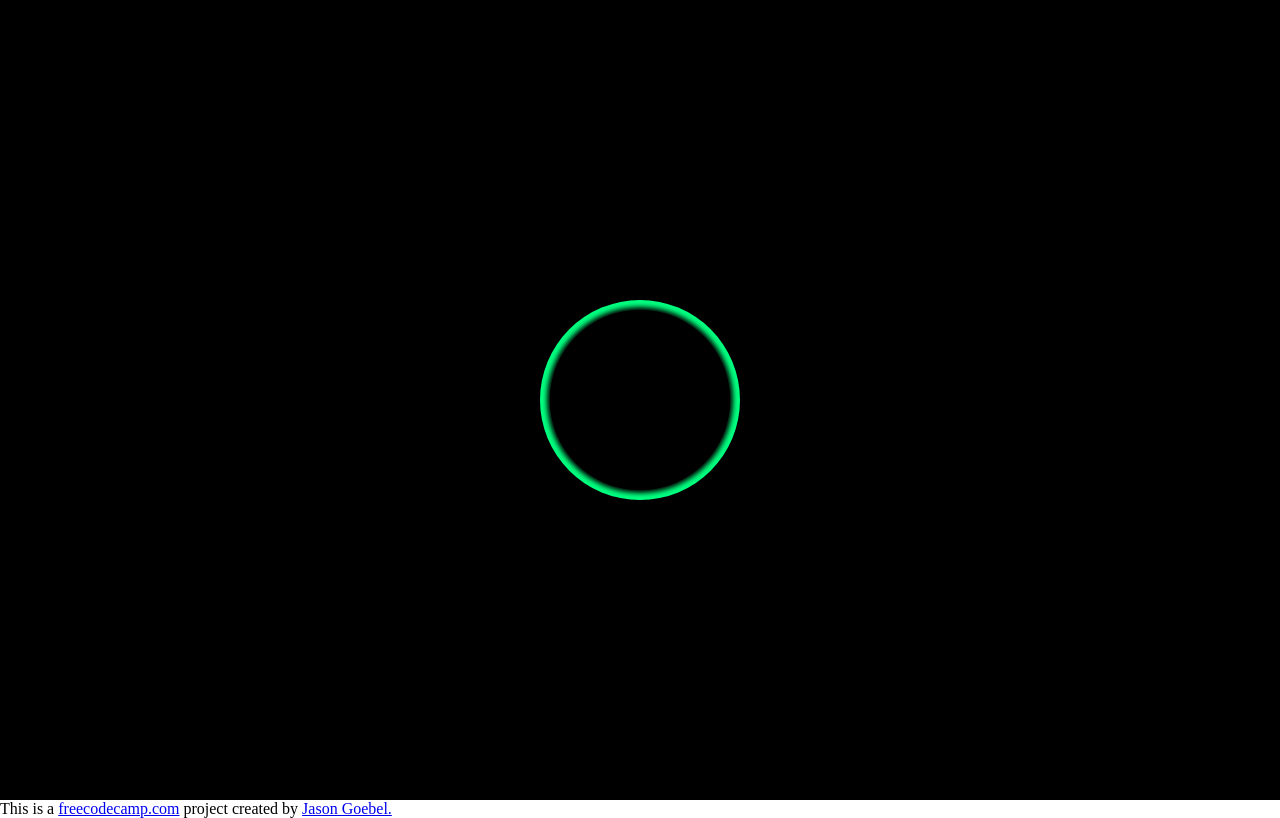
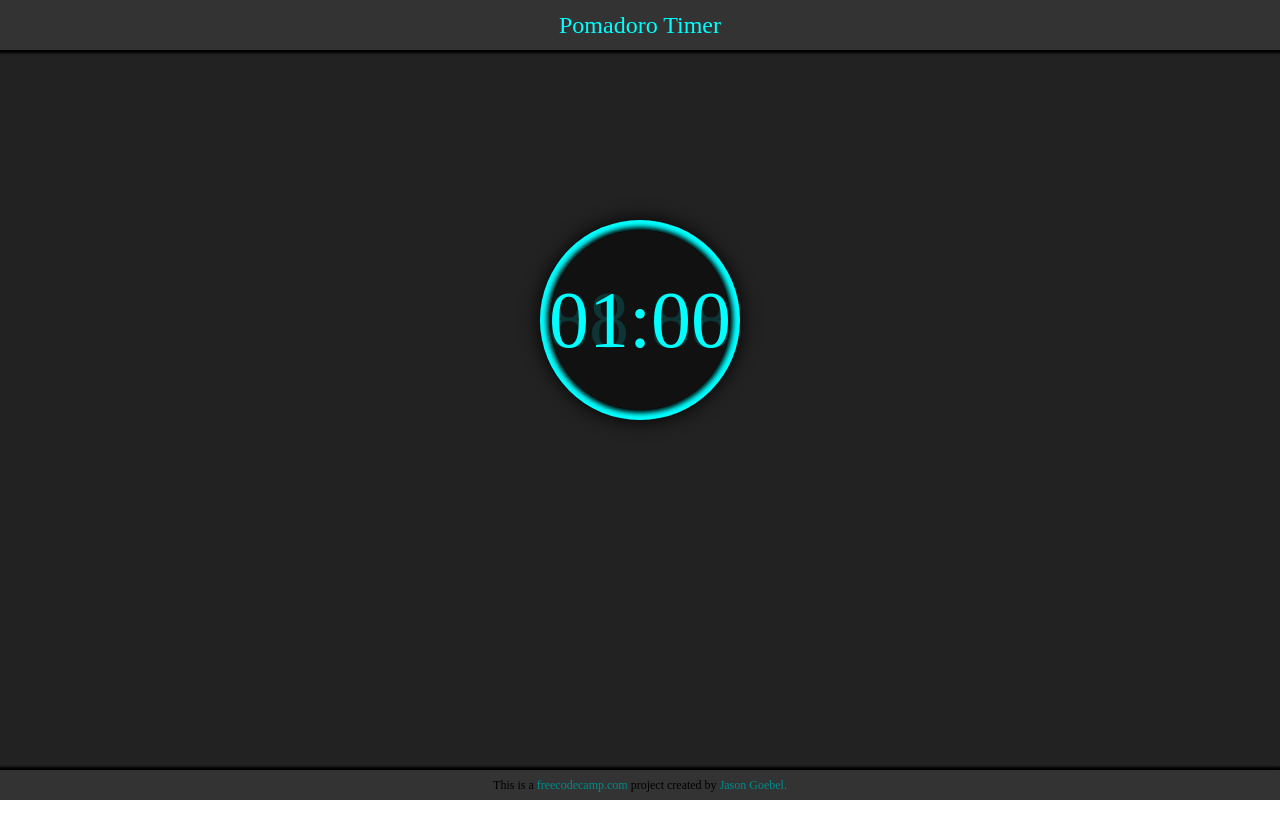
Before and after one commit to JMGoebel/pompdoro_clock, a plain HTML site: page index.htm in a window 1280 px wide. Drawn offline with Linux system fonts and the light colour scheme; a web font is replaced by a local one.

Commit message:
Finished Clock basic funtionality: timer, animation, stop and start.  Pre slidebar to set time.

```diff
--- a/index.htm
+++ b/index.htm
@@ -3,11 +3,12 @@
   <head>
     <meta charset="utf-8">
     <meta name="viewport" content="width=device-width, initial-scale=1.0">
-    <title>Pomodoro Clock</title>
+    <title>WARNING SET CORS Pomodoro Clock</title>
     <meta name="description" content="A pomadoro clock made with html, css, and javascript">
     <meta name="author" content="Jason M. Goebel">
 
-    <link rel="stylesheet" href="style.css">
+    <link rel="stylesheet" href="http://jasongoebel.com/assests/fonts/sfDigitalReadout/stylesheet.css" type="text/css" charset="utf-8">
+    <link rel="stylesheet" href="style.css" type="text/css" charset="utf-8">
 
     <!--[if lt IE 9]>
       <script src="https://cdnjs.cloudflare.com/ajax/libs/html5shiv/3.7.3/html5shiv.js"></script>
@@ -15,14 +16,20 @@
   </head>
   <body>
     <header>
+      <div id="headerContent">
+        <p>Pomadoro Timer</p>
+      </div>
     </header>
     <div id="clockContainer">
-      <svg width='200' height='200' class='svgContainer'>
+      <svg width='200px' height='200px' class='svgContainer'>
         <circle r='100' cx='100' cy='100' id='clockFull'/>
         <circle r='100' cx='100' cy='100' id='clockEmpty'/>
       </svg>
     </div>
-    <div id="innerCircle"></div>
+    <div id="innerCircle">
+      <div class="timer">88:88</div>
+      <div class="timer" id="displayTimer"></div>
+    </div>
     <footer>
       <div id="footerContent">
         <p>This is a <a href='https://freecodecamp.com' target="_blank">freecodecamp.com</a> project created by
--- a/script.js
+++ b/script.js
@@ -1,9 +1,11 @@
-var time = 60 * .25; // in seconds;
+var time = 60 * 1; // in seconds;
 var transitionEffect = 'stroke-dasharray ' + time + 's linear';
 var clockFull = document.getElementById('clockFull');
 var clockEmpty = document.getElementById('clockEmpty');
-var fullBarColor = '';
-var emptyBarColor = '#555';
+var emptyBarColor = 'darkcyan';
+var timerDisplay = document.getElementById('displayTimer');
+var timeRemaining;
+var timer;
 
 function start () {
   clockFull.style.transition = transitionEffect;
@@ -11,23 +13,57 @@ function start () {
 
   clockEmpty.style.transition = transitionEffect;
   clockEmpty.style.strokeDasharray = '628 628';
+
+  // Updates timer every second
+  timer = setInterval(tickTock, 1000);
 }
 
-function sets (a,b,c) {
-  clock[0].style.strokeDasharray = a + ' ' + b;
+// displays time, undates everysecond
+function tickTock() {
+  timeDisplay();
 }
 
-function clear () {
+function timeDisplay () {
+  var min = parseInt(timeRemaining / 60);
+  var sec = timeRemaining % 60;
+
+  if (min < 10){
+    min = '0' + min;
+  }
+  if (sec < 10){
+    sec = '0' + sec;
+  }
+
+  timeRemaining -= 1;
+
+  if (timeRemaining < 0){
+    clearInterval(timer);
+  }
+
+  timerDisplay.textContent = min+":"+sec;
+}
+
+function pause () {
+  // store current time remaining
+  // clear interval
+  // start for setinterval and send in time remaning
+}
+
+
+// Initialize is called at load and on reseting the timer
+function init () {
   clockFull.style.transition = "none";
   clockFull.style.strokeDasharray = '628 0';
-  clockFull.style.stroke = fullBarColor;
   clockEmpty.style.transition = "none";
   clockEmpty.style.strokeDasharray = '0 628';
   clockEmpty.style.stroke = emptyBarColor;
+  timeRemaining = time;
+  clearInterval(timer);
+  timeDisplay();
 }
 
 //clock[1].addEventListener("transitionend", function(){
 //  alert("complete");
 //}, false);
 
-clear();
+init();
--- a/style.css
+++ b/style.css
@@ -4,19 +4,38 @@
   font-size: 16px;
 }
 
+header {
+  box-shadow: 0 1px 2px 2px black;
+  position: absolute;
+  height: 50px;
+  top: 0;
+  width: 100%;
+  background-color: #333;
+}
+
+#headerContent p {
+  color: cyan;
+  font-size: 1.5em;
+  position: absolute;
+  top: 50%;
+  transform: translateY(-50%);
+  width: 100%;
+  text-align: center;
+}
+
 #clockContainer {
   width: 100%;
   height: 100%;
-  background-color: black;
+  background-color: #222;
 }
 
 #innerCircle {
   border-radius: 50%;
   position: absolute;
-  background: #000;
+  background: #111;
   width: 180px;
   height: 180px;
-  top: 50%;
+  top: 40%;
   left: 50%;
   transform: translate(-50%, -50%);
   box-shadow: 0 0 5px 3px #000;
@@ -24,7 +43,7 @@
 
 svg {
   position: absolute;
-  top: 50%;
+  top: 40%;
   left: 50%;
   margin: 0 auto;
   transform: translate(-50%, -50%) rotate(-90deg);
@@ -35,7 +54,7 @@ svg {
 
 #clockFull {
   fill: none;
-  stroke: springgreen;
+  stroke: cyan;
   stroke-width: 20;
   stroke-dasharray: 0 628;
   transform: scale(1, -1) translate(0,-100%);
@@ -48,3 +67,46 @@ svg {
   stroke-dasharray: 0 628;
   transition: stroke-dasharray 1s linear;
 }
+
+.timer {
+  font-family: 'sf_digital_readoutmedium';
+  color: cyan;
+  position: absolute;
+  top: 50%;
+  left: 50%;
+  transform: translate(-50%, -50%);
+  font-size: 5em;
+}
+
+.timer:first-child {
+  opacity: .15;
+}
+
+footer {
+  box-shadow: -1px -1px 2px 2px black;
+  position: absolute;
+  height: 30px;
+  bottom: 0;
+  width: 100%;
+  background-color: #333;
+}
+
+a {
+  font-size: 12px;
+  text-decoration: none;
+  color: darkcyan;
+}
+
+a:hover {
+  color: cyan;
+}
+
+#footerContent p{
+  color: black;
+  font-size: 12px;
+  position: absolute;
+  top: 50%;
+  transform: translateY(-50%);
+  width: 100%;
+  text-align: center;
+}
```
